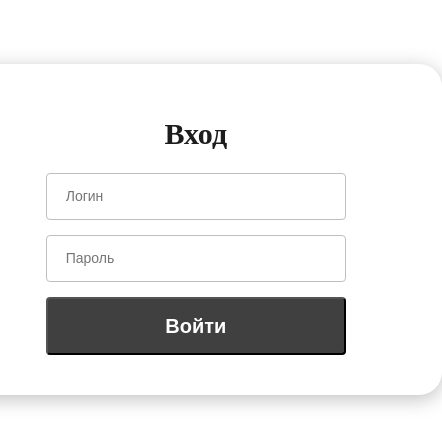
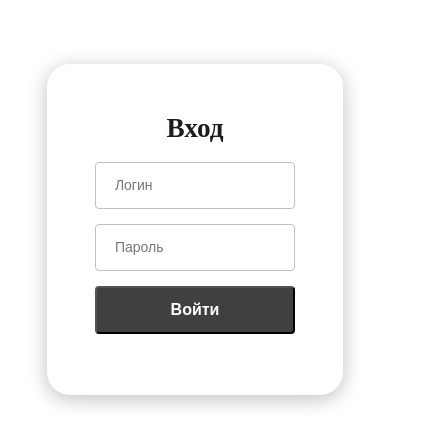
Before and after one commit to AnatoliyDemiurge/React-build, a React (Create React App) app: page / in a window 390 px wide. Shown: the part 193-638 px from the top of the page, 442 px wide, since content can reach past the window. Built offline with nearby package versions, Linux system fonts and the light colour scheme.

Commit message:
end full verstka Login

```diff
--- a/src/components/ButtonBlack/ButtonBlack.module.scss
+++ b/src/components/ButtonBlack/ButtonBlack.module.scss
@@ -2,11 +2,16 @@ button{
     background: #404040;
     border-radius: 4px;
     text-align:center;
-    padding:0.75em;
+    padding:0.75em 0px;
     width:300px;
     font-weight: 600;
     font-size: 1.25rem;
     line-height: 1.5rem;
     color: #FFFFFF;
     cursor: pointer;
+    @media screen and (max-width:530px){
+        width:200px;
+        font-size:1rem;
+        line-height:1.25rem;
+    }
 }
--- a/src/containers/Login/Login.module.scss
+++ b/src/containers/Login/Login.module.scss
@@ -11,6 +11,9 @@
 
     &__wrapper{
         padding:3.3em 6em 3.4em 6.1em;
+        @media screen and (max-width:530px){
+            padding:3em 3em;
+        }
     }
 
     &__title{
@@ -20,7 +23,10 @@
         line-height: 2.25rem;
         color: #1D1D1D;
         margin-bottom:0.68em;
-        // margin-bottom:20px;
+        @media screen and (max-width:530px){
+            font-size:1.7rem;
+            line-height:2rem;
+        }
     }
 
     &__field{
@@ -34,6 +40,9 @@
         line-height: 1.063rem;
         color: #BFBFBF;
         width: 300px;
+        @media screen and (max-width:530px){
+            width:200px;
+        }
     }
 
 }
--- a/src/containers/OrganizationPage.jsx
+++ b/src/containers/OrganizationPage.jsx
@@ -3,7 +3,7 @@ import React from 'react';
 const OrganizationPage = () => {
     return (
         <div>
-            OrganizationPagen
+            OrganizationPage
         </div>
     )
 }
```
